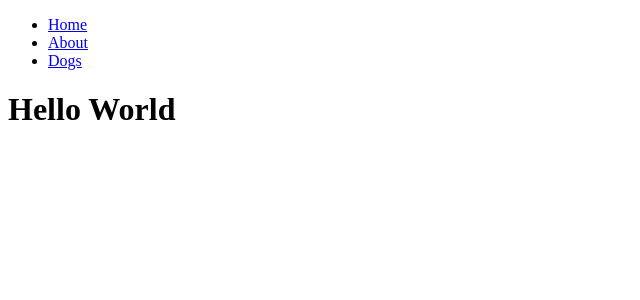
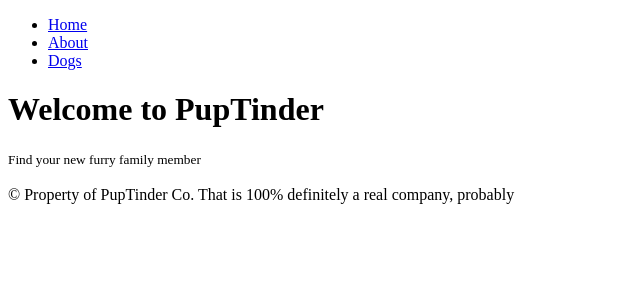
Before and after one commit to NatashaSelvidge/puptinder-client-react-redux, a React (Create React App) app: page / in a window 1280 px wide. Shown: the top 300 px of the page, without its empty margins (0-640 px from the left). Built offline with nearby package versions, Linux system fonts and the light colour scheme.

Commit message:
added about and dogs to route path

```diff
--- a/src/App.js
+++ b/src/App.js
@@ -1,16 +1,28 @@
 import React from "react";
-import { connect } from "react-redux";
+// import { connect } from "react-redux";
 import { BrowserRouter as Router, Switch, Route } from "react-router-dom";
+import Footer from "./components/Footer";
 import Nav from "./components/Nav";
+// import Footer from "./components/Footer";
+import Home from "./components/Home";
+import About from "./components/About";
+import CenterContainer from "./components/CenterContainer";
+// import Form from "./components/Form";
+import ErrorPage from "./components/ErrorPage";
 
 class App extends React.Component {
   render() {
     return (
       <Router>
         <Nav />
-        <div className="App">
-          <h1>Hello World</h1>
-        </div>
+        <Switch>
+          <Route exact path="/" component={Home} />
+          <Route exact path="/about" component={About} />
+          <Route exact path="/dogs" component={CenterContainer} />
+          <Route component={ErrorPage} />
+        </Switch>
+        <br />
+        <Footer />
       </Router>
     );
   }
--- a/src/reducers/dogsReducer.js
+++ b/src/reducers/dogsReducer.js
@@ -3,7 +3,7 @@ const initialState = {
   loading: true,
 };
 
-const dogsReducer = (state, action) => {
+const dogsReducer = (state = initialState, action) => {
   switch (action.type) {
     default:
       return state;
```
